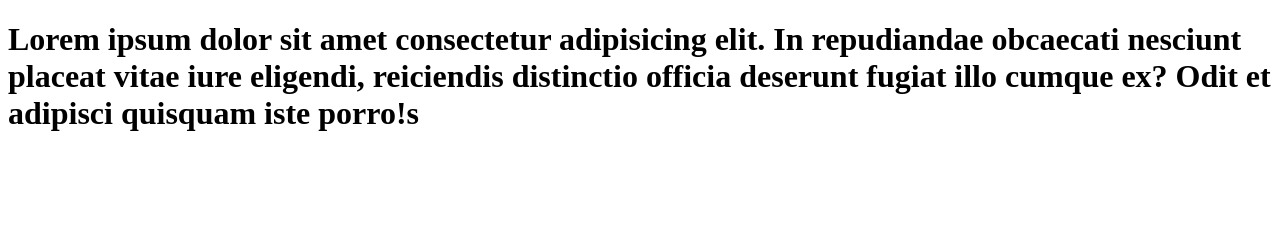
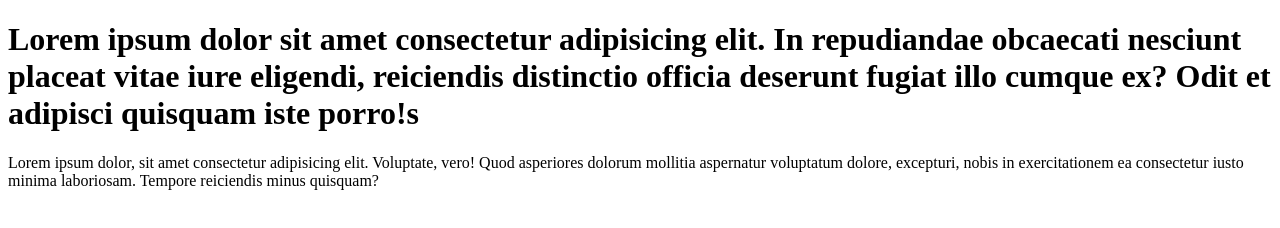
Before and after one commit to tohira/4, a plain HTML site: page index.html in a window 1280 px wide. Drawn offline with Linux system fonts and the light colour scheme.

Commit message:
p tegi qo'shildi

```diff
--- a/index.html
+++ b/index.html
@@ -7,5 +7,6 @@
 </head>
 <body>
 	<h1>Lorem ipsum dolor sit amet consectetur adipisicing elit. In repudiandae obcaecati nesciunt placeat vitae iure eligendi, reiciendis distinctio officia deserunt fugiat illo cumque ex? Odit et adipisci quisquam iste porro!s</h1>
+	<p>Lorem ipsum dolor, sit amet consectetur adipisicing elit. Voluptate, vero! Quod asperiores dolorum mollitia aspernatur voluptatum dolore, excepturi, nobis in exercitationem ea consectetur iusto minima laboriosam. Tempore reiciendis minus quisquam?</p>
 </body>
 </html>
```
